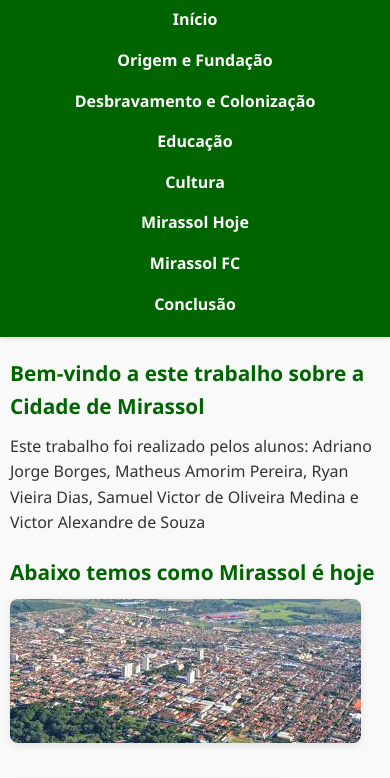
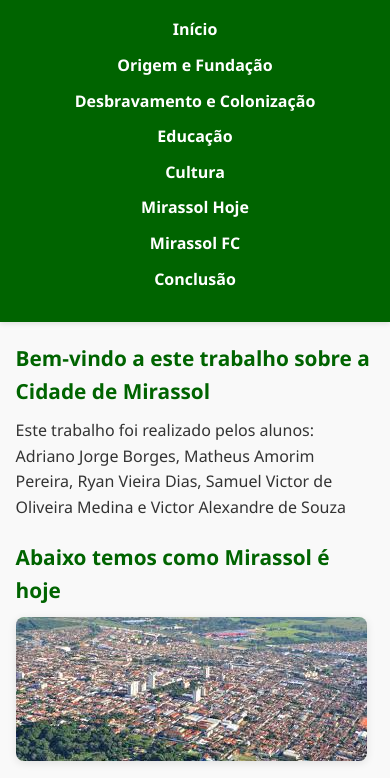
Before and after one commit to Pereira202501/Trabalho-sobre-a-Hist-ria-da-Cidade-de-Mirassol, a plain HTML site: page index.html in a window 390 px wide. Shown: the part 61-839 px from the top of the page. Drawn offline with Linux system fonts and the light colour scheme.

Commit message:
Enhance CSS with responsive design and animations
Updated styles for responsiveness and added animations.

```diff
--- a/style.css
+++ b/style.css
@@ -14,6 +14,7 @@ body {
   display: flex;
   flex-direction: column;
   min-height: 100vh;
+  overflow-x: hidden;
 }
 
 /* Cabeçalho */
@@ -26,7 +27,7 @@ header {
 }
 
 header h1 {
-  font-size: 2rem;
+  font-size: clamp(1.5rem, 5vw, 2.5rem);
   margin-bottom: 10px;
 }
 
@@ -37,6 +38,7 @@ nav ul {
   justify-content: center;
   flex-wrap: wrap;
   gap: 15px;
+  padding: 10px 0;
 }
 
 nav a {
@@ -45,38 +47,46 @@ nav a {
   font-weight: bold;
   padding: 8px 12px;
   transition: background 0.3s;
+  border-radius: 5px;
 }
 
-nav a:hover {
+nav a:hover,
+nav a:focus {
   background-color: #228B22;
-  border-radius: 5px;
+  outline: none;
 }
 
 /* Conteúdo principal */
 main {
-  padding: 30px 20px;
-  max-width: 900px;
-  margin: auto;
+  padding: 5vw 4vw;
+  max-width: 100%;
   flex: 1;
+  animation: fadeIn 0.6s ease-in;
 }
 
 main h2 {
   color: #006400;
   margin-bottom: 10px;
-  font-size: 1.5rem;
+  font-size: clamp(1.3rem, 4vw, 1.8rem);
 }
 
 main p {
   margin-bottom: 20px;
-  font-size: 1.1rem;
+  font-size: clamp(1rem, 3.5vw, 1.2rem);
 }
 
 main img {
+  display: block;
   max-width: 100%;
   height: auto;
   margin-bottom: 30px;
   border-radius: 8px;
   box-shadow: 0 2px 8px rgba(0,0,0,0.1);
+  transition: transform 0.3s ease;
+}
+
+main img:hover {
+  transform: scale(1.02);
 }
 
 /* Rodapé */
@@ -88,26 +98,22 @@ footer {
   font-size: 0.9rem;
 }
 
-/* Responsividade */
+/* Animação */
+@keyframes fadeIn {
+  from { opacity: 0; transform: translateY(20px); }
+  to { opacity: 1; transform: translateY(0); }
+}
+
+/* Responsividade extra */
 @media (max-width: 600px) {
   nav ul {
     flex-direction: column;
-    align-items: center;
+    align-items: stretch;
+    gap: 10px;
   }
 
-  main {
-    padding: 20px 10px;
-  }
-
-  header h1 {
-    font-size: 1.5rem;
-  }
-
-  main h2 {
-    font-size: 1.3rem;
-  }
-
-  main p {
+  nav a {
+    text-align: center;
     font-size: 1rem;
   }
 }
```
